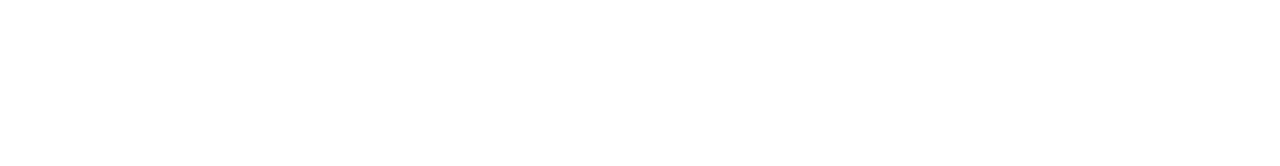
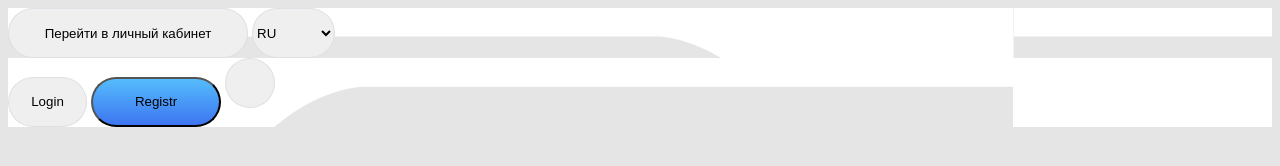
Before and after one commit to depst0r/Macte-Labs, a plain HTML site: page index.html in a window 1280 px wide. Drawn offline with Linux system fonts and the light colour scheme.

Commit message:
header-start

```diff
--- a/index.html
+++ b/index.html
@@ -3,11 +3,38 @@
 <head>
     <meta charset="UTF-8">
     <meta name="viewport" content="width=device-width, initial-scale=1.0">
+    <link rel="stylesheet" href="./styles/style.css">
     <title>Macte Labs</title>
 </head>
 <body>
-    <header class="header"></header>
-    <main class="wrapper"></main>
+ <div class="container">
+    <header class="header">
+        <div class="header__menu">
+            <div class="header__manu-left">
+                <div class="left">
+                    <button class="btn">Перейти в личный кабинет</button>
+                    <select class="select">
+                        <option value="">RU</option>
+                    </select>
+                </div>
+            </div>
+            <div class="header__menu-right">
+                <div class="buttons">
+                    <button class="login">Login</button>
+                    <button class="registr">Registr</button>
+                    <button class="menu"></button>
+                </div>
+            </div>
+        </div>
+    </header>
+    <!-- /header -->
+    <main class="wrapper">
+        <div class="wrapper__main"></div>
+    </main>
+    <!-- wrapper -->
     <footer class="footer"></footer>
+    <!-- footer -->
+ </div>
+ <!-- /.container -->
 </body>
 </html>
--- /dev/null
+++ b/styles/style.css
@@ -0,0 +1,53 @@
+/* All styles */
+body {
+    background-color: #E5E5E5;
+}
+.container {
+    max-width: 1920px;
+}
+
+/* :end */
+
+/* header */
+.header__manu-left {
+    background-image: url('../img/VectorLeft.svg');
+}
+.header__menu-right {
+    background-image: url('../img/VectorRight.svg');
+}
+.btn {
+    width: 240px;
+    height: 50px;
+    border: 1px solid rgba(177, 182, 201, 0.28);
+    box-sizing: border-box;
+    border-radius: 98px;
+}
+.select {
+    width: 83px;
+    height: 50px;
+    outline: none;
+    border: 1px solid rgba(177, 182, 201, 0.28);
+    box-sizing: border-box;
+    border-radius: 98px;
+}
+.login {
+    width: 79px;
+    height: 50px;
+    border: 1px solid rgba(177, 182, 201, 0.28);
+    box-sizing: border-box;
+    border-radius: 98px;
+}
+.registr {
+    width: 130px;
+    height: 50px;
+    background: linear-gradient(180deg, #55BCFC 0%, #3D75F1 100%);
+    border-radius: 100px;
+}
+.menu {
+    width: 50px;
+    height: 50px;
+    border: 1px solid rgba(177, 182, 201, 0.28);
+    box-sizing: border-box;
+    border-radius: 98px;
+}
+/* :end */
```
Also changed, not shown: img/VectorLeft.svg (added), img/VectorRight.svg (added).
